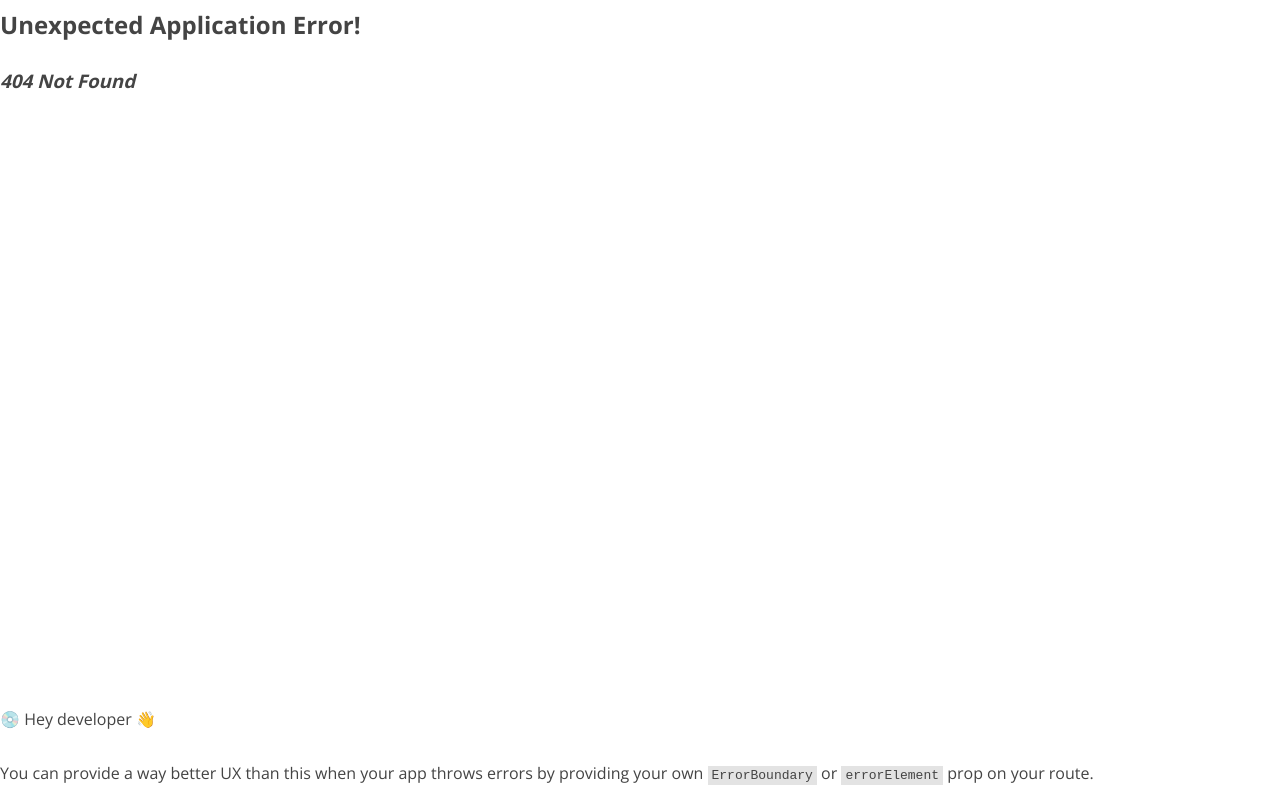
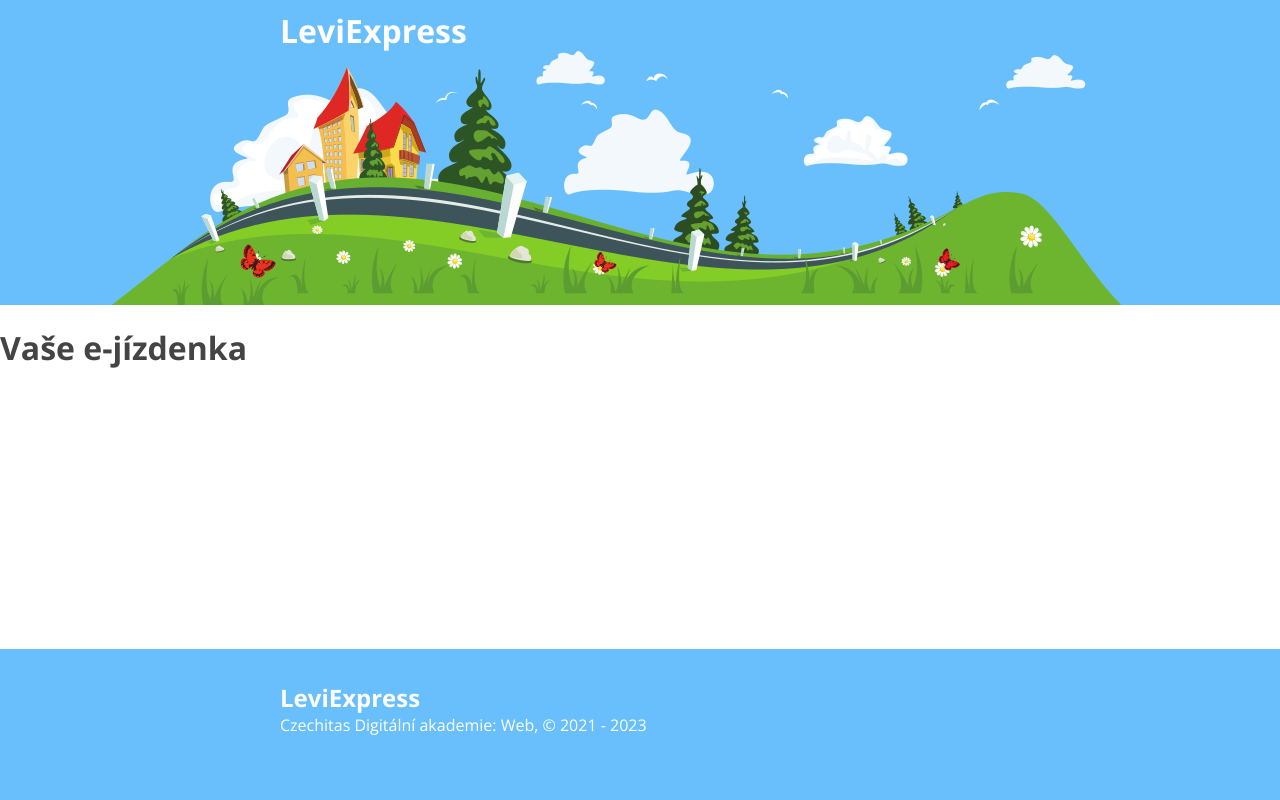
Before and after one commit to TatianaKohoutova/LeviExpress, a React (Vite) app: page /reservation in a window 1280 px wide. Before the commit this address had no page. Built offline with nearby package versions, Linux system fonts and the light colour scheme.

Commit message:
Routovani

```diff
--- /dev/null
+++ b/src/components/ReservationPage/index.jsx
@@ -0,0 +1,7 @@
+export const ReservationPage = () => {
+  return (
+    <main>
+      <h1>Vaše e-jízdenka</h1>
+    </main>
+  );
+};
```
Also changed, not shown: src/index.jsx (+13 -1 lines).
